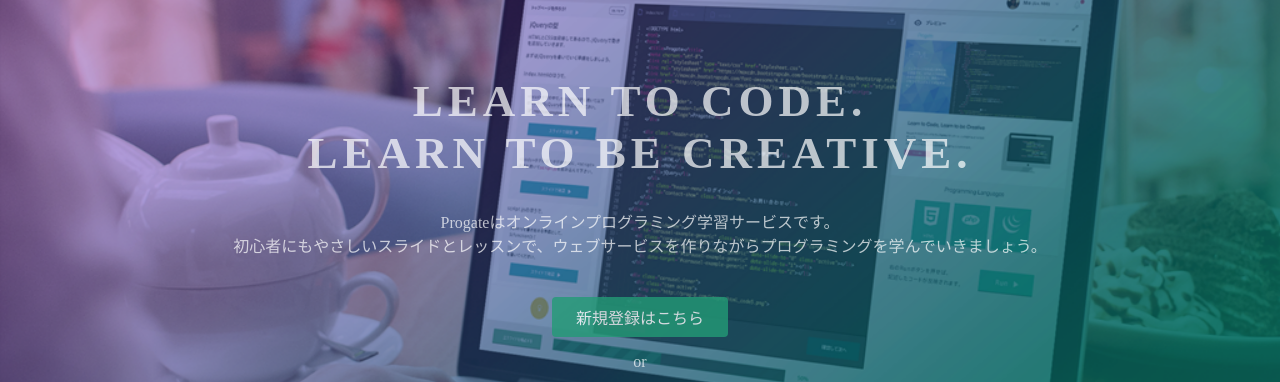
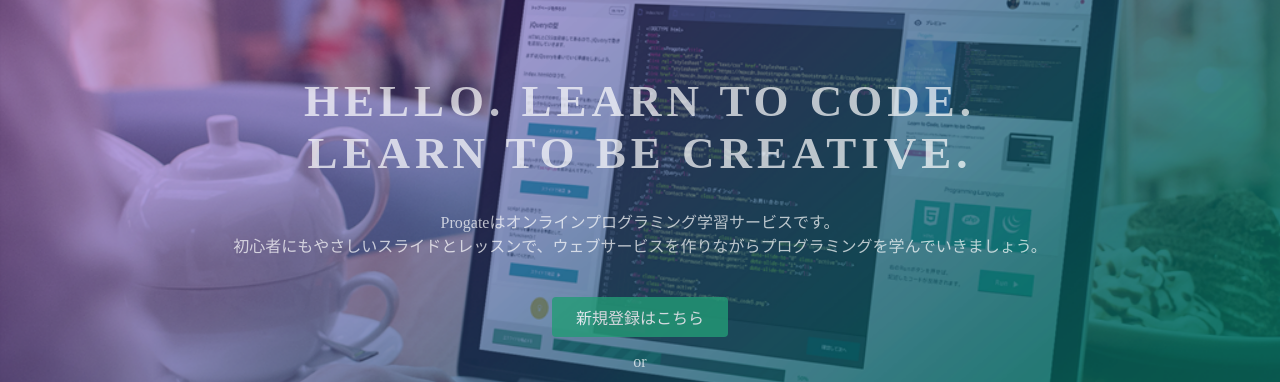
Before and after one commit to yusu1812/yusu1812.github.io, a plain HTML site: page index.html in a window 1280 px wide. Shown: the part 135-517 px from the top of the page. Drawn offline with Linux system fonts and the light colour scheme.

Commit message:
Update index.html

```diff
--- a/index.html
+++ b/index.html
@@ -23,7 +23,7 @@
   </header>
   <div class="top-wrapper">
     <div class="container">
-      <h1>LEARN TO CODE.<br>LEARN TO BE CREATIVE.</h1>
+      <h1>HELLO. LEARN TO CODE.<br>LEARN TO BE CREATIVE.</h1>
       <p>Progateはオンラインプログラミング学習サービスです。<br>初心者にもやさしいスライドとレッスンで、ウェブサービスを作りながらプログラミングを学んでいきましょう。</p>
       <div class="btn-wrapper">
         <a href="#" class="btn signup">新規登録はこちら</a>
```
